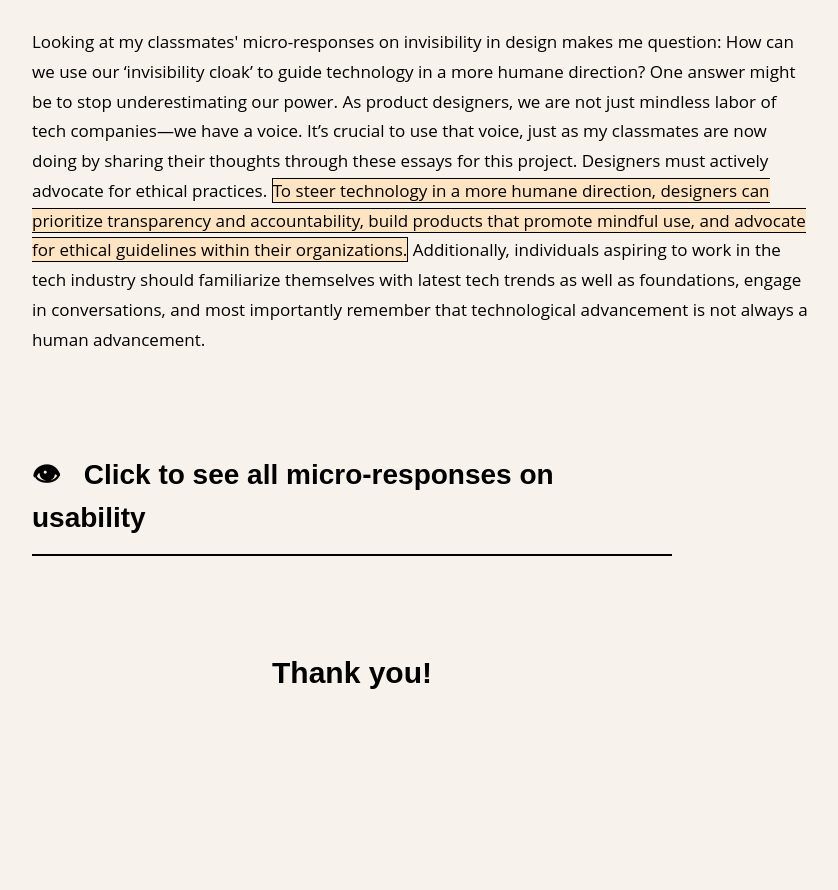
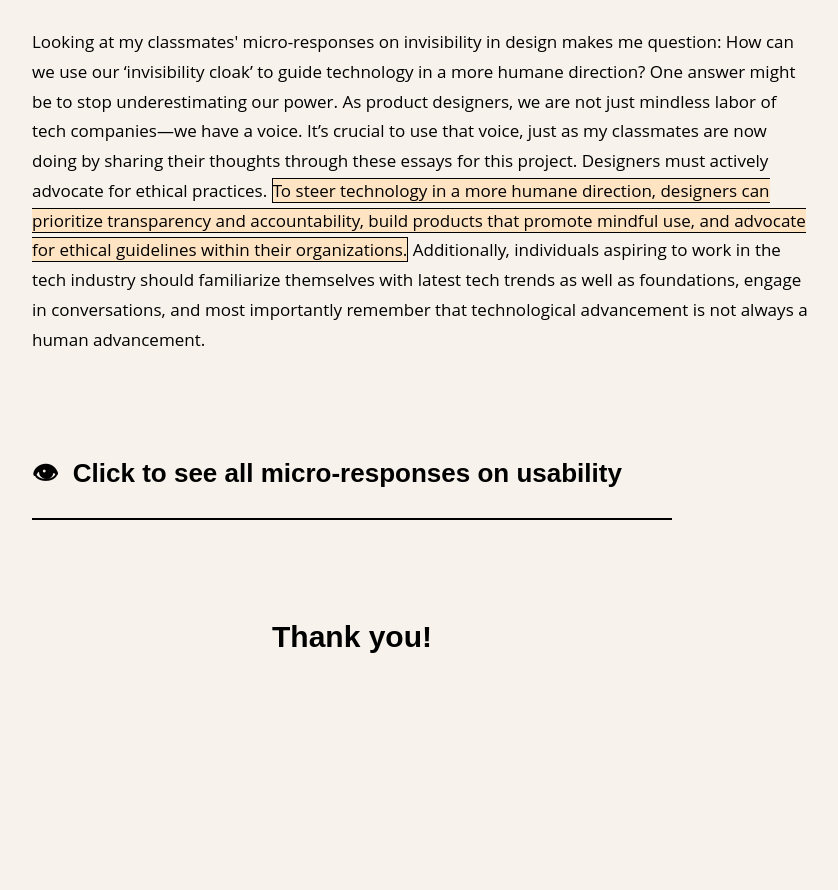
Before and after one commit to Bulganbee/VCSfinal, a plain HTML site: page index.html in a window 1280 px wide. Shown: the part 2089-2979 px from the top of the page, without its empty margins (288-1126 px from the left). After the commit the page ends 2943 px from the top, so only its background shows below. Drawn offline with Linux system fonts and the light colour scheme.

Commit message:
edied size

```diff
--- a/index.html
+++ b/index.html
@@ -97,7 +97,7 @@
 		</article>
 
 		<div class="dropdown">
-			<h2 id="micro"><a>&#x1F441; &nbsp;&nbsp;Click to see all micro-responses on usability</a></h2>
+			<h2 id="micro"><a>&#x1F441; &nbsp;Click to see all micro-responses on usability</a></h2>
 			<div class="dropdown-content">
 		<p class="microresponse-drop"> &#9679; "All of the biggest and most brilliant design ideas have always come from the little things. So, as designers, we should carefully observe everything as much as we can. Otherwise, we might miss significant opportunities in future designs."</p>
 		<p class="microresponse-drop"> &#9679; "This is an example-based article. I like how designers reflect and optimize their design based on the needs of users they find in their daily lives. Communication function should always be the primary consideration in design."</p>
--- a/style.css
+++ b/style.css
@@ -37,7 +37,7 @@ h1 {
     border-bottom: 2px solid;
     font-family: "Montserrat", sans-serif;
     font-weight: bolder;
-    font-size: 28px;
+    font-size: 26px;
     padding-bottom: 20px;
 }
 .footerheader {
```
